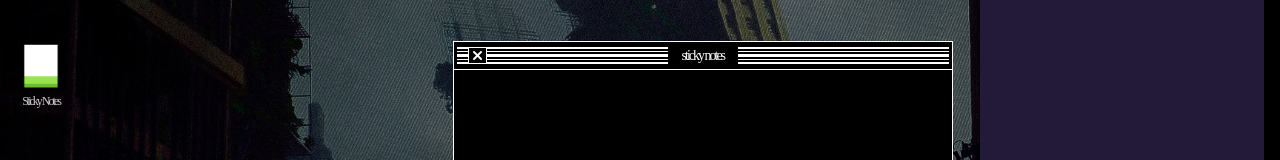
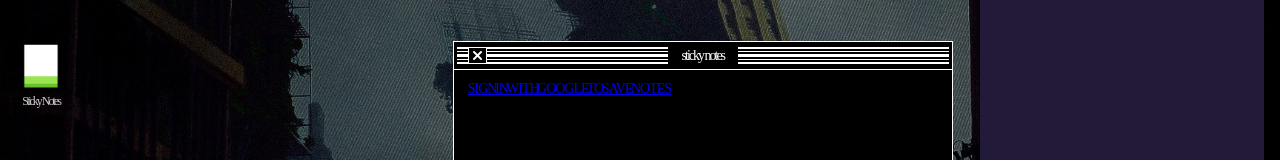
Before and after one commit to gabbar-singhh/chromeland, a Next.js app: page / in a window 1280 px wide. Both pictures are taken after a click on the element "Sticky Notes". Shown: the part 135-295 px from the top of the page. Built offline with nearby package versions, Linux system fonts and the light colour scheme; no server answers.

Commit message:
auth0 added

```diff
--- a/package.json
+++ b/package.json
@@ -10,8 +10,10 @@
     "export": "next export"
   },
   "dependencies": {
+    "@auth0/nextjs-auth0": "^3.1.0",
     "@next/font": "^13.4.19",
     "date-fns": "^2.30.0",
+    "dotenv": "^16.3.1",
     "next": "13.4.16",
     "react": "18.2.0",
     "react-dom": "18.2.0",
--- a/src/components/WindowFrame/WindowFrame.jsx
+++ b/src/components/WindowFrame/WindowFrame.jsx
@@ -1,9 +1,13 @@
-import React, { useState, useEffect } from "react";
+import React, { useState } from "react";
 import styles from "./WindowFrame.module.css";
 import Draggable from "react-draggable";
+import { useUser } from "@auth0/nextjs-auth0/client";
 
 const WindowFrame = (props) => {
   const [show, setShow] = useState(props.show);
+
+  // AUTH CUSTOM HOOKS
+  const { user, error, isLoading } = useUser();
 
   const closeWindow = () => {
     setShow(false);
@@ -36,6 +40,21 @@ const WindowFrame = (props) => {
                 <div className={styles.line_4}></div>
               </div>
             </div>
+
+            <div className={styles.data_container}>
+              {!user ? (
+                <div>
+                  <a href="/api/auth/login">
+                    SIGN IN WITH GOOGLE TO SAVE NOTES
+                  </a>
+                </div>
+              ) : (
+                <>
+                  <p>No Notes Found!</p>
+                  <a href="/api/auth/logout">logout</a>
+                </>
+              )}
+            </div>
           </section>
         </Draggable>
       )}
--- a/src/components/WindowFrame/WindowFrame.module.css
+++ b/src/components/WindowFrame/WindowFrame.module.css
@@ -89,3 +89,11 @@
     justify-content: center;
     letter-spacing: -2px
 }
+
+.data_container {
+    color: #fff;
+    padding: 0.8em 1em;
+    font-size: 14px;
+    letter-spacing: -1px;
+    word-spacing: -4px;
+}
--- a/src/pages/_app.js
+++ b/src/pages/_app.js
@@ -1,5 +1,6 @@
 import "@/styles/globals.css";
 import { Noto_Sans, Fira_Mono } from "@next/font/google";
+import { UserProvider } from "@auth0/nextjs-auth0/client";
 
 const NotoSans = Noto_Sans({
   subsets: ["latin"],
@@ -13,8 +14,10 @@ const FiraMono = Fira_Mono({
 
 export default function App({ Component, pageProps }) {
   return (
-    <main className={`${NotoSans.className} ${FiraMono.className}`}>
-      <Component {...pageProps} />
-    </main>
+    <UserProvider>
+      <main className={`${NotoSans.className} ${FiraMono.className}`}>
+        <Component {...pageProps} />
+      </main>
+    </UserProvider>
   );
 }
--- /dev/null
+++ b/src/pages/api/auth/[...auth0].js
@@ -0,0 +1,3 @@
+import { handleAuth } from "@auth0/nextjs-auth0";
+
+export default handleAuth();
--- a/src/pages/index.jsx
+++ b/src/pages/index.jsx
@@ -1,3 +1,4 @@
+import React, { useState } from "react";
 import styles from "@/styles/Home.module.css";
 import Layout from "@/components/Layout/Layout";
 import Time from "@/components/Time/Time";
@@ -5,10 +6,13 @@ import Todo from "@/components/Todo/Todo";
 import Notes from "@/components/Notes/Notes";
 import NoteFolder from "@/components/NoteFolder/NoteFolder";
 import WindowFrame from "@/components/WindowFrame/WindowFrame";
-import React, { useState } from "react";
+import { useUser } from "@auth0/nextjs-auth0/client";
 
 export default function Home() {
   const [data, setData] = useState({ name: "", show: false });
+
+  // AUTH CUSTOM HOOKS
+  const { user, error, isLoading } = useUser();
 
   const check_data = (e) => {
     setData(e);
@@ -20,7 +24,7 @@ export default function Home() {
       <Time />
       <Todo />
       <Notes />
-      {data.show && <WindowFrame show={true} />}
+      {data.show && <WindowFrame show={true}>we we 🥵</WindowFrame>}
       <section className={styles.folder_section}>
         <NoteFolder values={check_data} />
       </section>
```
Also changed, not shown: 2 other files (tests, documents, lock files or other folders).
